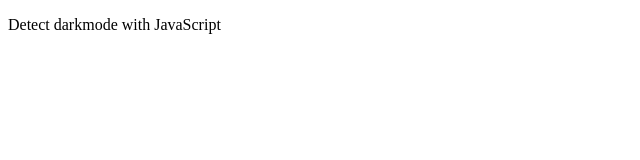
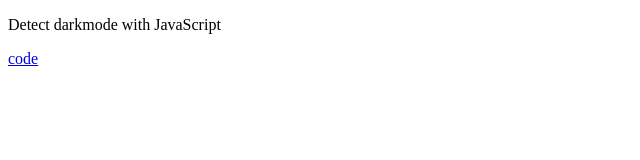
Before and after one commit to kamataryo/sandbox-javascript-darkmode, a website: page docs/index.html in a window 1280 px wide. Shown: the full height of the page, 0-640 px from the left. Drawn offline with Linux system fonts and the light colour scheme.

Commit message:
Add link

```diff
--- a/docs/index.html
+++ b/docs/index.html
@@ -8,6 +8,7 @@
   </head>
   <body>
     <p>Detect darkmode with JavaScript</p>
+    <a href="https://github.com/kamataryo/sandbox-javascript-darkmode/blob/master/docs/index.html">code</a>
     <script>
       let mode
       if (window.matchMedia('(prefers-color-scheme: light)').matches) {
```
